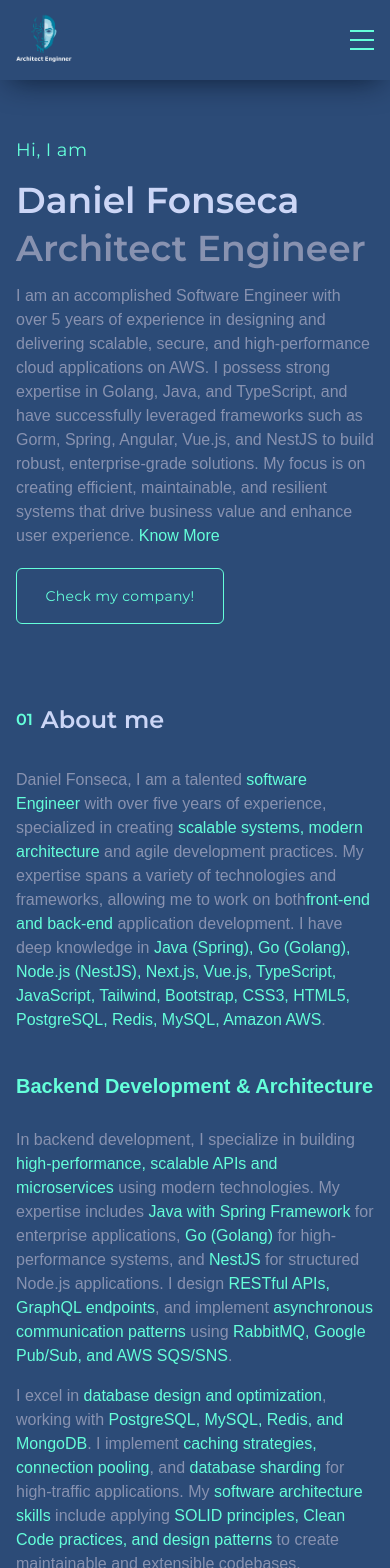
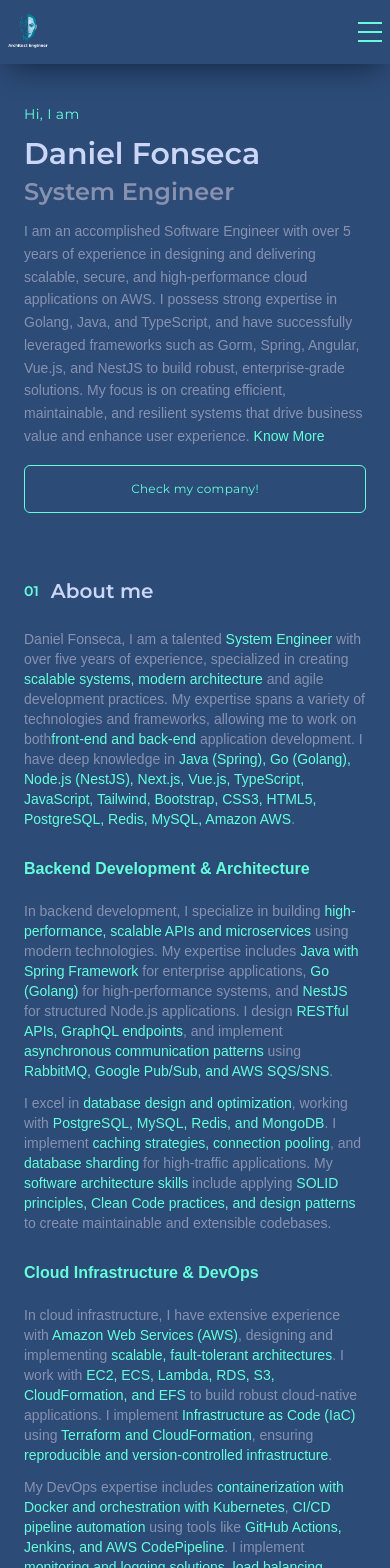
Before and after one commit to Daniel-Fonseca-da-Silva/portfolio-website, a Next.js app: page / in a window 390 px wide. Shown: the top 1568 px of the page. Built offline with nearby package versions, Linux system fonts and the light colour scheme; a web font is replaced by a local one.

Commit message:
fix: added many fix issues to mobile first

```diff
--- a/components/About.tsx
+++ b/components/About.tsx
@@ -8,14 +8,14 @@ const About = () => {
   return (
     <section
       id="about"
-      className="max-w-containerSmall mx-auto py-10 lgl:py-32 flex flex-col gap-8"
+      className="max-w-containerSmall mx-auto py-8 sm:py-10 md:py-16 lg:py-32 flex flex-col gap-6 sm:gap-8 px-4 sm:px-6"
     >
       <SectiontTitle title="About me" titleNo="01" />
-      <div className="flex flex-col lgl:flex-row gap-16">
-        <div className="w-full lgl:w-2/3 text-base text-textDark font-medium flex flex-col gap-4">
+      <div className="flex flex-col lg:flex-row gap-8 sm:gap-12 lg:gap-16">
+        <div className="w-full lg:w-2/3 text-sm sm:text-base text-textDark font-medium flex flex-col gap-3 sm:gap-4">
           <p>
             Daniel Fonseca, I am a talented{" "}
-            <span className="text-textGreen">software Engineer</span> with
+            <span className="text-textGreen">System Engineer</span> with
             over five years of experience, specialized in creating{" "}
             <span className="text-textGreen">scalable systems, modern architecture</span>{" "}
             and agile development practices. My expertise spans a variety
@@ -25,7 +25,7 @@ const About = () => {
             <span className="text-textGreen">Java (Spring), Go (Golang), Node.js (NestJS), Next.js, Vue.js, TypeScript, JavaScript, Tailwind, Bootstrap, CSS3, HTML5, PostgreSQL, Redis, MySQL, Amazon AWS</span>.
           </p>
 
-          <h3 className="text-xl font-semibold text-textGreen mt-6 mb-3">
+          <h3 className="text-base sm:text-lg md:text-xl font-semibold text-textGreen mt-4 sm:mt-6 mb-2 sm:mb-3">
             Backend Development & Architecture
           </h3>
           <p>
@@ -50,7 +50,7 @@ const About = () => {
             to create maintainable and extensible codebases.
           </p>
 
-          <h3 className="text-xl font-semibold text-textGreen mt-6 mb-3">
+          <h3 className="text-base sm:text-lg md:text-xl font-semibold text-textGreen mt-4 sm:mt-6 mb-2 sm:mb-3">
             Cloud Infrastructure & DevOps
           </h3>
           <p>
@@ -128,7 +128,7 @@ const About = () => {
             <span className="text-textGreen">constant creation of new software</span>{" "}
             using modern and scalable cloud technologies.
           </p>
-          <ul className="max-w-[450px] text-sm font-titleFont grid grid-cols-2 gap-2 mt-6">
+          <ul className="max-w-[450px] text-xs sm:text-sm font-titleFont grid grid-cols-1 sm:grid-cols-2 gap-2 sm:gap-3 mt-4 sm:mt-6">
             <li className="flex items-center gap-2">
               <span className="text-textGreen">
                 <IoIosCafe />
@@ -191,18 +191,18 @@ const About = () => {
             </li>
           </ul>
         </div>
-        <div className="w-full lgl:w-1/3 h-80 relative group">
-          <div className="absolute w-full h-80 -left-6 -top-6 rounded-lg">
-            <div className="w-full h-full relative z-20 flex pl-6 lgl:pl-0">
+        <div className="w-full lg:w-1/3 h-64 sm:h-72 md:h-80 relative group mx-auto lg:mx-0">
+          <div className="absolute w-full h-64 sm:h-72 md:h-80 -left-3 sm:-left-4 md:-left-6 -top-3 sm:-top-4 md:-top-6 rounded-lg">
+            <div className="w-full h-full relative z-20 flex pl-3 sm:pl-4 md:pl-6 lg:pl-0">
               <Image
                 className="rounded-lg h-full object-cover"
                 src={profileImg}
                 alt="profileImg"
               />
-              <div className="hidden lgl:inline-block absolute w-full h-80 bg-textGreen/20 rounded-md top-0 left-0 group-hover:bg-transparent duration-300"></div>
+              <div className="hidden lg:inline-block absolute w-full h-64 sm:h-72 md:h-80 bg-textGreen/20 rounded-md top-0 left-0 group-hover:bg-transparent duration-300"></div>
             </div>
           </div>
-          <div className="hidden lgl:inline-flex absolute w-full h-80 border-2 border-textGreen rounded-md group-hover:-translate-x-2 group-hover:-translate-y-2 transition-transform duration-300"></div>
+          <div className="hidden lg:inline-flex absolute w-full h-64 sm:h-72 md:h-80 border-2 border-textGreen rounded-md group-hover:-translate-x-2 group-hover:-translate-y-2 transition-transform duration-300"></div>
         </div>
       </div>
     </section>
--- a/components/Banner.tsx
+++ b/components/Banner.tsx
@@ -4,13 +4,13 @@ const Banner = () => {
   return (
     <section
       id="home"
-      className="max-w-contentContainer mx-auto py-10 mdl:py-24 flex flex-col gap-4 lgl:gap-8 mdl:px-10 xl:px-4"
+      className="max-w-contentContainer mx-auto py-8 sm:py-10 md:py-16 lg:py-24 flex flex-col gap-3 sm:gap-4 lg:gap-8 px-4 sm:px-6 md:px-10 lg:px-4"
     >
       <motion.h3
         initial={{ y: 10, opacity: 0 }}
         animate={{ y: 0, opacity: 1 }}
         transition={{ duration: 0.5, delay: 0.6 }}
-        className="text-lg font-titleFont tracking-wide text-textGreen"
+        className="text-sm sm:text-base md:text-lg font-titleFont tracking-wide text-textGreen"
       >
         Hi, I am
       </motion.h3>
@@ -18,22 +18,22 @@ const Banner = () => {
         initial={{ y: 10, opacity: 0 }}
         animate={{ y: 0, opacity: 1 }}
         transition={{ duration: 0.5, delay: 0.6 }}
-        className="text-4xl lgl:text-6xl font-titleFont font-semibold flex flex-col"
+        className="text-3xl sm:text-4xl md:text-5xl lg:text-6xl font-titleFont font-semibold flex flex-col"
       >
         Daniel Fonseca{" "}
-        <span className="text-textDark mt-2 lgl:mt-4 text-4xl">
-        Architect Engineer
+        <span className="text-textDark mt-1 sm:mt-2 lg:mt-4 text-2xl sm:text-3xl md:text-4xl">
+        System Engineer
         </span>
       </motion.h1>
       <motion.p
         initial={{ y: 10, opacity: 0 }}
         animate={{ y: 0, opacity: 1 }}
         transition={{ duration: 0.5, delay: 0.8 }}
-        className="text-base md:max-w-[650px] text-textDark font-medium"
+        className="text-sm sm:text-base md:max-w-[650px] text-textDark font-medium leading-relaxed"
       >
         {" "}
         I am an accomplished Software Engineer with over 5 years of experience in designing and delivering scalable, secure, and high-performance cloud applications on AWS. I possess strong expertise in Golang, Java, and TypeScript, and have successfully leveraged frameworks such as Gorm, Spring, Angular, Vue.js, and NestJS to build robust, enterprise-grade solutions. My focus is on creating efficient, maintainable, and resilient systems that drive business value and enhance user experience.{" "}
-        <a href="https://github.com/Daniel-Fonseca-da-Silva" target="_blank">
+        <a href="https://www.linkedin.com/in/daniel-fonseca-da-silva/" target="_blank">
           <span className="text-textGreen inline-flex relative cursor-pointer h-7 overflow-hidden group">
             Know More
             <span className="absolute w-full h-[1px] bg-textGreen left-0 bottom-1 -translate-x-[110%] group-hover:translate-x-0 transition-transform duration-500"></span>
@@ -47,7 +47,7 @@ const Banner = () => {
         initial={{ y: 10, opacity: 0 }}
         animate={{ y: 0, opacity: 1 }}
         transition={{ duration: 0.5, delay: 0.9 }}
-        className="w-52 h-14 text-sm font-titleFont border border-textGreen rounded-md text-textGreen tracking-wide hover:bg-hoverColor duration-300 flex items-center justify-center cursor-pointer"
+        className="w-full sm:w-52 h-12 sm:h-14 text-xs sm:text-sm font-titleFont border border-textGreen rounded-md text-textGreen tracking-wide hover:bg-hoverColor duration-300 flex items-center justify-center cursor-pointer"
       >
         Check my company!
       </motion.a>
--- a/components/Footer.tsx
+++ b/components/Footer.tsx
@@ -9,7 +9,7 @@ import {
 
 const Footer = () => {
   return (
-    <div className="hidden mdl:inline-flex xl:hidden items-center justify-center w-full py-6 gap-4">
+    <div className="hidden md:inline-flex xl:hidden items-center justify-center w-full py-4 sm:py-6 gap-3 sm:gap-4 px-4">
       <a href="https://wa.me/5524981579339" target="_blank">
         <span className="w-10 h-10 text-xl bg-hoverColor rounded-full inline-flex items-center justify-center hover:text-textGreen cursor-pointer hover:-translate-y-2 transition-all duration-300">
           <BsWhatsapp />
--- a/components/Navbar.tsx
+++ b/components/Navbar.tsx
@@ -41,17 +41,17 @@ const Navbar = () => {
   }
 
   return (
-    <div className="w-full shadow-navBar h-20 lg:h-[12vh] sticky top-0 z-50 bg-bodyColor px-4">
+    <div className="w-full shadow-navBar h-16 sm:h-20 lg:h-[12vh] sticky top-0 z-50 bg-bodyColor px-2 sm:px-4">
       <div className="max-w-container h-full mx-auto py-1 font-titleFont flex items-center justify-between">
         <motion.div
           initial={{ opacity: 0 }}
           animate={{ opacity: 1 }}
           transition={{ duration: 0.5 }}
         >
-          <Image className="w-14" src={logo} alt="Logo Dafon" />
+          <Image className="w-10 sm:w-12 md:w-14" src={logo} alt="Logo Dafon" />
         </motion.div>
-        <div className="hidden mdl:inline-flex items-center gap-7">
-          <ul className="flex text-[13px] gap-7">
+        <div className="hidden md:inline-flex items-center gap-4 lg:gap-7">
+          <ul className="flex text-xs sm:text-sm md:text-[13px] gap-3 md:gap-5 lg:gap-7">
             <Link
               href="#home"
               onClick={handleScroll}
@@ -132,7 +132,7 @@ const Navbar = () => {
         {/* Mobile Navbar */}
         <div
           onClick={() => setShowMenu(true)}
-          className="w-6 h-5 flex flex-col justify-between items-center mdl:hidden text-4xl text-textGreen cursor-pointer overflow-hidden group"
+          className="w-6 h-5 flex flex-col justify-between items-center md:hidden text-4xl text-textGreen cursor-pointer overflow-hidden group"
         >
           <span className="w-full h-[2px] bg-textGreen inline-flex transform group-hover:translate-x-2 transition-all ease-in-out duration-300"></span>
           <span className="w-full h-[2px] bg-textGreen inline-flex transform group-hover:translate-x-3 transition-all ease-in-out duration-300"></span>
@@ -142,21 +142,21 @@ const Navbar = () => {
           <div
             ref={ref}
             onClick={handleClick}
-            className="absolute mdl:hidden top-0 right-0 w-full h-screen bg-black bg-opacity-50 flex flex-col items-center"
+            className="absolute md:hidden top-0 right-0 w-full h-screen bg-black bg-opacity-50 flex flex-col items-center"
           >
             <motion.div
               initial={{ x: 20, opacity: 0 }}
               animate={{ x: 0, opacity: 1 }}
               transition={{ duration: 0.1 }}
-              className="w-[80%] h-full overflow-y-scroll scrollbarHide bg-[#112240] flex flex-col items-center px-4 py-10 relative"
+              className="w-[85%] sm:w-[80%] h-full overflow-y-scroll scrollbarHide bg-[#112240] flex flex-col items-center px-4 sm:px-6 py-8 sm:py-10 relative"
             >
               <MdOutlineClose
                 onClick={() => setShowMenu(false)}
                 className="text-3xl text-textGreen cursor-pointer hover:text-red-500 absolute top-4 right-4"
               />
 
-              <div className="flex flex-col items-center gap-7">
-                <ul className="flex flex-col text-base gap-7">
+              <div className="flex flex-col items-center gap-6 sm:gap-7">
+                <ul className="flex flex-col text-sm sm:text-base gap-5 sm:gap-7">
                   <Link
                     href="#home"
                     onClick={handleScroll}
@@ -301,12 +301,12 @@ const Navbar = () => {
                     </span>
                   </motion.a>
                 </div>
-                <motion.a
+                  <motion.a
                   initial={{ opacity: 0 }}
                   animate={{ opacity: 1 }}
                   transition={{ delay: 1.2, ease: "easeIn" }}
                   href="mailto:dafondeveloper@gmail.com"
-                  className="text-sm w-72 tracking-widest text-textGreen text-center mt-4"
+                  className="text-xs sm:text-sm w-full max-w-[280px] sm:w-72 tracking-widest text-textGreen text-center mt-4 break-all"
                 >
                   <p>dafondeveloper@gmail.com</p>
                 </motion.a>
--- a/components/SectiontTitle.tsx
+++ b/components/SectiontTitle.tsx
@@ -5,12 +5,12 @@ interface Props {
 
 const SectiontTitle = ({ title, titleNo }: Props) => {
   return (
-    <h2 className="font-titleFont text-2xl font-semibold flex items-center">
-      <span className="text-base md:text-lg text-textGreen mr-2">
+    <h2 className="font-titleFont text-xl sm:text-2xl font-semibold flex flex-wrap items-center gap-2 sm:gap-0">
+      <span className="text-sm sm:text-base md:text-lg text-textGreen mr-1 sm:mr-2">
         {titleNo}
       </span>
-      {title}
-      <span className="md:inline-flex md:w-60 lgl:w-72 h-[.5px] bg-gray-600 ml-6"></span>
+      <span className="flex-1 sm:flex-none">{title}</span>
+      <span className="hidden sm:inline-flex sm:w-40 md:w-60 lg:w-72 h-[.5px] bg-gray-600 ml-4 sm:ml-6"></span>
     </h2>
   );
 };
--- a/components/SubFooter.tsx
+++ b/components/SubFooter.tsx
@@ -6,7 +6,7 @@ const SubFooter = () => {
   return (
     <section className="w-full flex items-center justify-center">
       <a href="http://www.dafon.online/" target="_blank">
-        <p className="sm:text-xs md:text-sm lgl:text-sm  hover:text-textGreen text-textDark mb-2">
+        <p className="text-xs sm:text-sm hover:text-textGreen text-textDark mb-2 px-4 text-center">
           Copyright © {currentYear} | Powered by [Dafon]
         </p>
       </a>
--- a/pages/index.tsx
+++ b/pages/index.tsx
@@ -32,7 +32,7 @@ export default function Home() {
           >
             <LeftSide />
           </motion.div>
-          <div className="w-full mx-auto p-4">
+          <div className="w-full mx-auto p-2 sm:p-3 md:p-4">
             <Banner />
             <About />
             <Experience />
--- a/tailwind.config.js
+++ b/tailwind.config.js
@@ -15,13 +15,15 @@ module.exports = {
     extend: {
       screens: {
         xs: "320px",
-        sm: "375px",
+        sm: "640px",
+        md: "768px",
+        lg: "1024px",
+        xl: "1280px",
+        "2xl": "1536px",
+        // Breakpoints customizados mantidos para compatibilidade
         sml: "500px",
-        md: "667",
         mdl: "768px",
-        lg: "960px",
         lgl: "1024px",
-        xl: "1280px",
       },
       fontFamily: {
         bodyFont: ["Bruno Ace SC", "sans-serif"],
```
Also changed, not shown: components/Archive.tsx (+7 -7 lines), components/Contact.tsx (+5 -5 lines), components/Experience.tsx (+12 -12 lines), components/Projects.tsx (+21 -21 lines).
